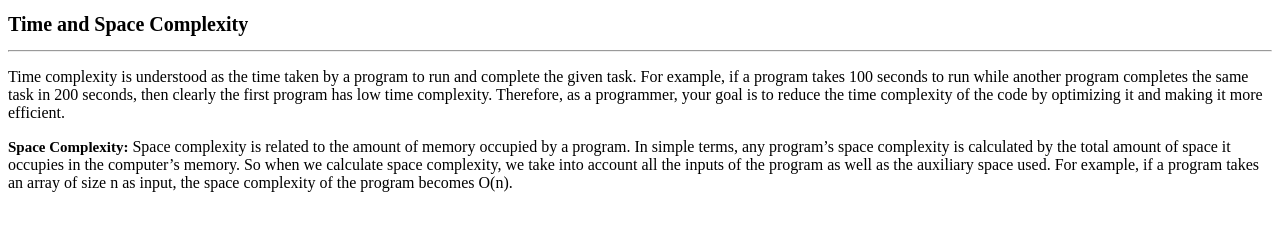
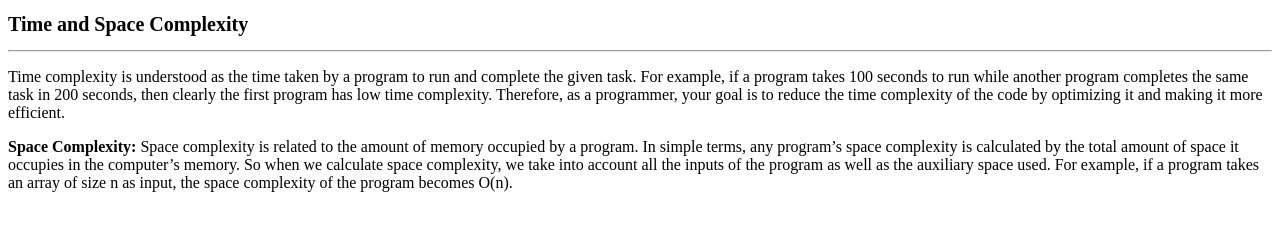
Before and after one commit to acciojob/time-and-space-complexity-NevilKumar2002, a website: page main.html in a window 1280 px wide. Drawn offline with Linux system fonts and the light colour scheme.

Commit message:
created a submission

```diff
--- a/main.html
+++ b/main.html
@@ -16,7 +16,7 @@
 
 	</div>
 	<div>
-		<p><b class="para">Space Complexity:</b> Space complexity is related to the amount of memory occupied by a program. In simple terms, any program’s space complexity is calculated by the total amount of space it occupies in the computer’s memory. So when we calculate space complexity, we take into account all the inputs of the program as well as the auxiliary space used. For example, if a program takes an array of size n as input, the space complexity of the program becomes O(n).</p>
+		<p><b>Space Complexity:</b> Space complexity is related to the amount of memory occupied by a program. In simple terms, any program’s space complexity is calculated by the total amount of space it occupies in the computer’s memory. So when we calculate space complexity, we take into account all the inputs of the program as well as the auxiliary space used. For example, if a program takes an array of size n as input, the space complexity of the program becomes O(n).</p>
 		</div>
 
     <script type="text/javascript" src="./script.js">
```
